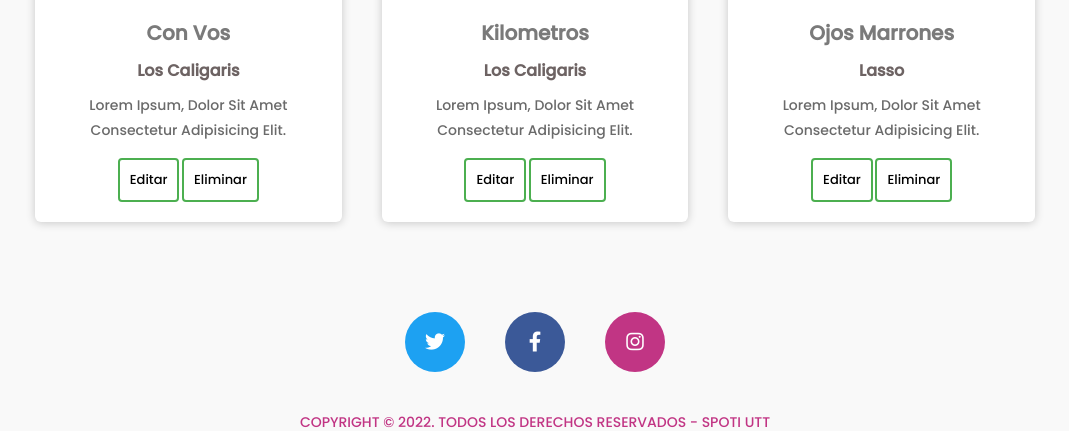
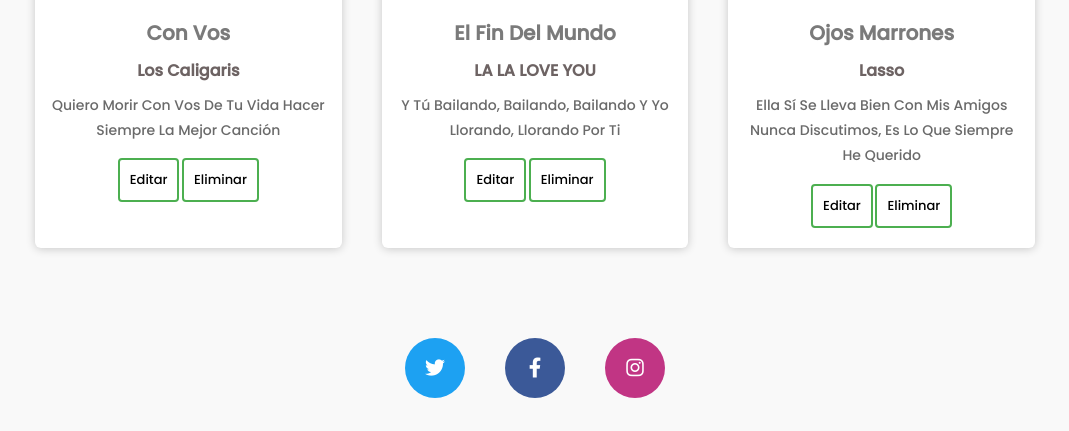
Before and after one commit to franlop24/idgs9A, a Django app: page /Musica/blog/ in a window 1280 px wide. Shown: the part 1116-1547 px from the top of the page, without its empty margins (105-1174 px from the left). Run offline with Django 4.2, Linux system fonts and the light colour scheme; some libraries are stand-ins or nearby versions.

Commit message:
mejorar blog

```diff
--- a/idgs9A/Musica/templates/Musica/blog.html
+++ b/idgs9A/Musica/templates/Musica/blog.html
@@ -21,24 +21,15 @@
     <div class="tarjetab">
       <figure>
         <img
-          src="https://encrypted-tbn0.gstatic.com/images?q=tbn%3AANd9GcRZ9DMNFHxwZcfPXJrJeBMITxPMP3FMZk_ixXzTfzt4G_C-G058">
+          src="https://i.ytimg.com/vi/wBL1fa_8iOo/maxresdefault.jpg"
+          alt="images"
+        />
       </figure>
       <div class="contenido-tarjetas">
         <h3>Con vos</h3>
         <h4>Los Caligaris</h4>
-        <p>Lorem Ipsum, Dolor Sit Amet Consectetur Adipisicing Elit.</p>
-        <button class="button button1">Editar</button>
-        <button class="button button1">Eliminar</button>
-      </div>
-    </div>
-    <div class="tarjetab">
-      <figure>
-        <img src="https://colmayorbolivar.edu.co/blog/wp-content/uploads/2017/06/imagen-administracion.jpg">
-      </figure>
-      <div class="contenido-tarjetas">
-        <h3>Kilometros</h3>
-        <h4>Los Caligaris</h4>
-        <p>Lorem Ipsum, Dolor Sit Amet Consectetur Adipisicing Elit.</p>
+        <p>Quiero morir con vos
+          de tu vida hacer siempre la mejor canción</p>
         <button class="button button1">Editar</button>
         <button class="button button1">Eliminar</button>
       </div>
@@ -46,12 +37,28 @@
     <div class="tarjetab">
       <figure>
         <img
-          src="https://image.freepik.com/foto-gratis/desarrollo-programadores-desarrollo-tecnologias-diseno-codificacion-sitios-web_18497-1090.jpg">
+        src="https://s.mxmcdn.net/images-storage/albums5/0/9/5/1/7/5/37571590_500_500.jpg"
+        alt="images"
+      />
+      </figure>
+      <div class="contenido-tarjetas">
+        <h3>El fin del Mundo</h3>
+        <h4>LA LA LOVE YOU</h4>
+        <p>Y tú bailando, bailando, bailando
+          Y yo llorando, llorando por ti</p>
+        <button class="button button1">Editar</button>
+        <button class="button button1">Eliminar</button>
+      </div>
+    </div>
+    <div class="tarjetab">
+      <figure>
+        <img src="https://i.musicaimg.com/letras/max/2574157.jpg" alt="">
       </figure>
       <div class="contenido-tarjetas">
         <h3>Ojos marrones</h3>
         <h4>Lasso</h4>
-        <p>Lorem Ipsum, Dolor Sit Amet Consectetur Adipisicing Elit.</p>
+        <p>Ella sí se lleva bien con mis amigos
+          Nunca discutimos, es lo que siempre he querido</p>
         <button class="button button1">Editar</button>
         <button class="button button1">Eliminar</button>
       </div>
```
